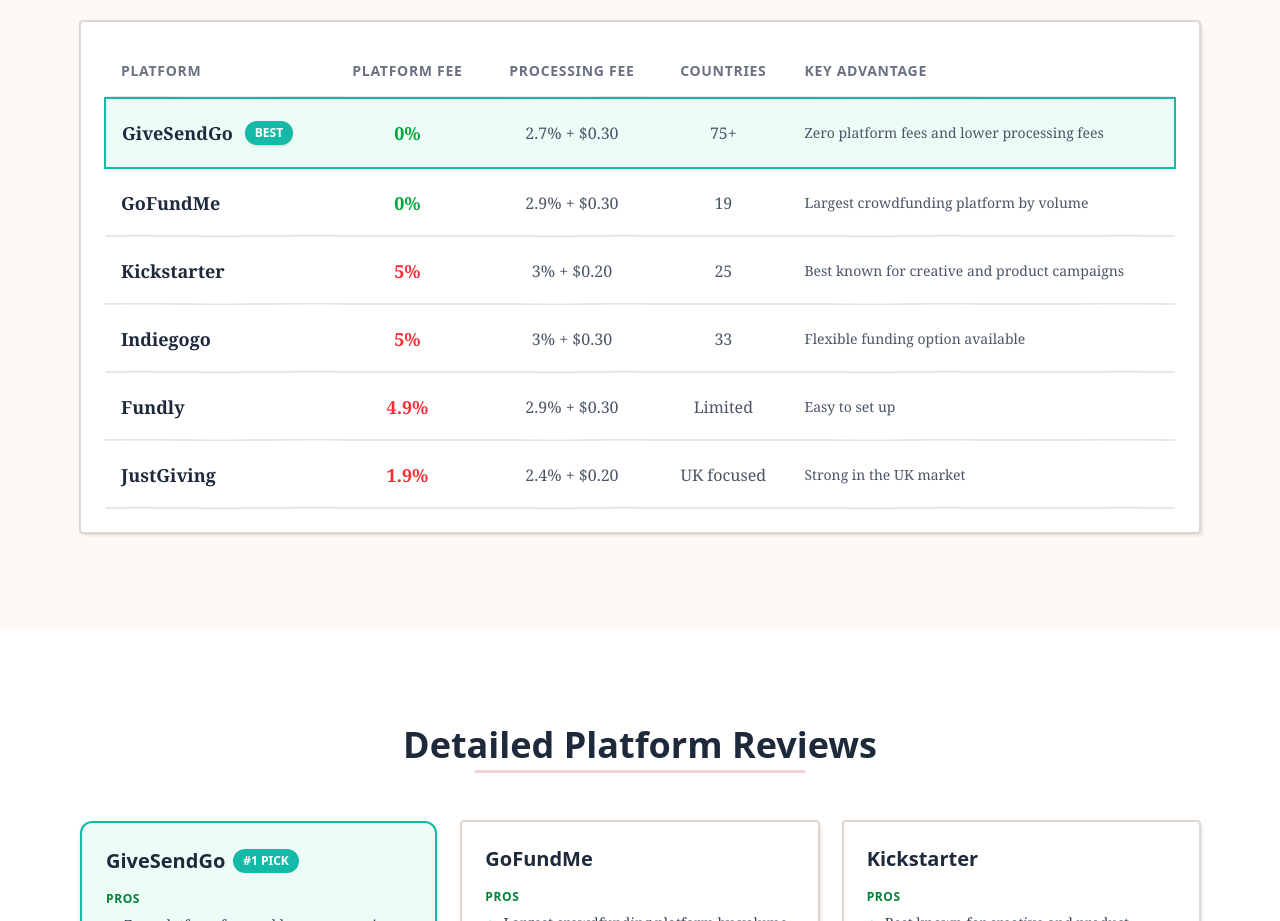
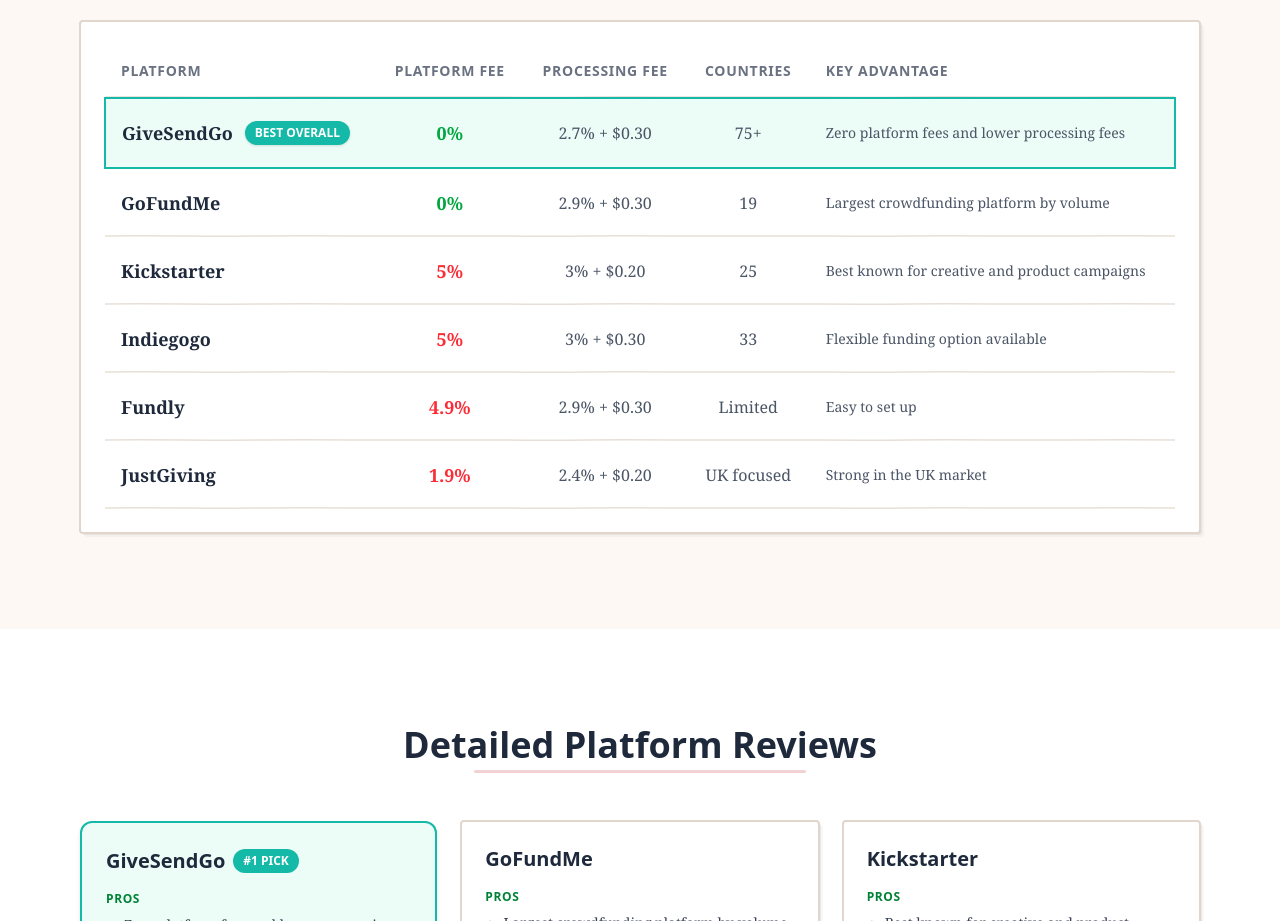
Before and after one commit to brieyasmom-tr8ts/bestcrowdfunding, a Next.js app: page / in a window 1280 px wide. Shown: the part 960-1881 px from the top of the page. Built offline with nearby package versions, Linux system fonts and the light colour scheme.

Commit message:
Change BEST badge to BEST OVERALL

```diff
--- a/src/app/page.tsx
+++ b/src/app/page.tsx
@@ -239,7 +239,7 @@ function ComparisonTable() {
                       <span className="font-bold text-lg">{p.name}</span>
                       {p.winner && (
                         <span className="bg-winner-border text-white text-xs font-bold px-2.5 py-1 rounded-full font-sans shadow-sm">
-                          BEST
+                          BEST OVERALL
                         </span>
                       )}
                     </div>
```
